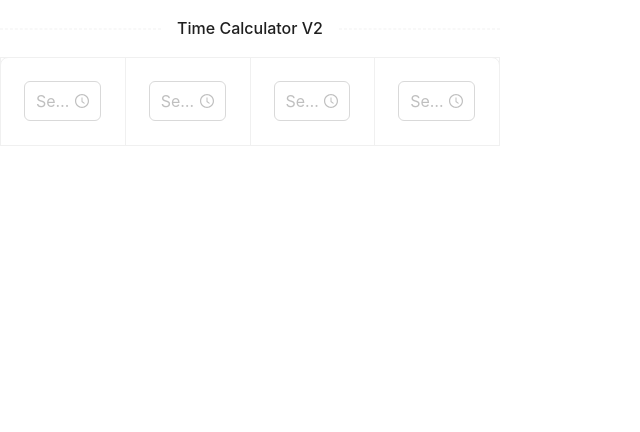
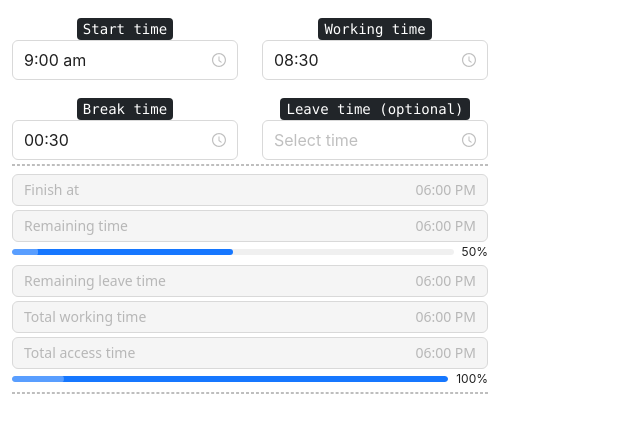
Before and after one commit to Harshil-Kaneria/Chrome-Extenison-Time-Calculator-V2, a React (Create React App) app: page / in a window 1280 px wide. Shown: the top 432 px of the page, without its empty margins (0-640 px from the left). Built offline with nearby package versions, Linux system fonts and the light colour scheme; the HTML template or start-up script is replaced by a standard one.

Commit message:
bootrap new design implementation

```diff
--- a/package.json
+++ b/package.json
@@ -13,9 +13,12 @@
     "@types/react": "^18.0.27",
     "@types/react-dom": "^18.0.10",
     "antd": "^5.9.4",
+    "bootstrap": "^5.3.2",
     "copy-webpack-plugin": "^11.0.0",
     "html-webpack-plugin": "^5.5.0",
+    "moment": "^2.29.4",
     "react": "^18.2.0",
+    "react-bootstrap": "^2.9.0",
     "react-dom": "^18.2.0",
     "react-scripts": "5.0.1",
     "typescript": "^4.9.4",
--- a/src/App.css
+++ b/src/App.css
@@ -1,6 +1,6 @@
-*,body{
-    padding: 0px;
-    margin: 0px;
+body {
+    margin: 0;
+    padding: 0;
 }
 
 .main_body{
@@ -10,6 +10,8 @@
     max-height: 500px;
     min-height: 500px;
     height: 500px;
-    padding: 0px;
-    margin: 0px;
 }
+
+.hr_dashed{
+    border: 1px dashed black
+}
--- a/src/App.jsx
+++ b/src/App.jsx
@@ -1,55 +1,112 @@
 import React, { useState, useEffect } from "react";
 import "./App.css";
-import { Card, TimePicker, Divider } from "antd";
+import "bootstrap/dist/css/bootstrap.min.css";
+import { TimePicker,Progress,Input } from "antd";
+import { Row, Col, Container } from "react-bootstrap";
+import moment from "moment";
 
-const App = () => {
+const { Search } = Input;
+
 const gridStyle = {
   width: "25%",
   textAlign: "center",
 };
 
+const App = () => {
+  const [startTime, setStartTime] = useState("09:00 AM");
+  const [workingTime, setWorkingTime] = useState("08:30");
+  const [breakTime, setBreakTime] = useState("00:30");
+  const [leaveTime, setLeaveTime] = useState("");
+
+  const handleStartTimeChange = (time, timeString) => {
+    setStartTime(timeString);
+  };
+
+  const handleWorkingTimeChange = (time, timeString) => {
+    setWorkingTime(timeString);
+  };
+
+  const handleBreakTimeChange = (time, timeString) => {
+    setBreakTime(timeString);
+  };
+
+  const handleLeaveTimeChange = (time, timeString) => {
+    setLeaveTime(timeString);
+  };
+
   return (
     <>
       <div className="main_body">
-        <Divider dashed={true}>Time Calculator V2</Divider>
-        <Card bordered={true}>
-          <Card.Grid style={gridStyle}>
+        <Container>
+          <Row>
+            <Col xxl={6} xl={6} lg={6} md={6} sm={6} xs={6}>
+              <div class="text-center mt-3">
+                <kbd>Start time</kbd>
+              </div>
               <TimePicker
+                className="w-100"
                 size="large"
-              placeholder="Select Time"
                 use12Hours
                 format="h:mm a"
-              onChange={(time) => {}}
+                defaultValue={moment(startTime, "h:mm a")}
+                onChange={handleStartTimeChange}
+                value={moment(startTime, "h:mm a")}
               />
-          </Card.Grid>
-          <Card.Grid style={gridStyle}>
+            </Col>
+            <Col xxl={6} xl={6} lg={6} md={6} sm={6} xs={6}>
+              <div class="text-center mt-3">
+                <kbd>Working time</kbd>
+              </div>
               <TimePicker
+                className="w-100"
                 size="large"
-              placeholder="Select Time"
+                format="HH:mm"
+                showNow={false}
+                defaultValue={moment(workingTime, "HH:mm")}
+                onChange={handleWorkingTimeChange}
+                value={moment(workingTime, "HH:mm")}
+              />
+            </Col>
+            <Col xxl={6} xl={6} lg={6} md={6} sm={6} xs={6}>
+              <div class="text-center mt-3">
+                <kbd>Break time</kbd>
+              </div>
+              <TimePicker
+                className="w-100"
+                size="large"
+                format="HH:mm"
+                showNow={false}
+                defaultValue={moment(breakTime, "HH:mm")}
+                onChange={handleBreakTimeChange}
+                value={moment(breakTime, "HH:mm")}
+              />
+            </Col>
+            <Col xxl={6} xl={6} lg={6} md={6} sm={6} xs={6}>
+              <div class="text-center mt-3">
+                <kbd>Leave time (optional)</kbd>
+              </div>
+              <TimePicker
+                className="w-100"
+                size="large"
                 use12Hours
                 format="h:mm a"
-              onChange={(time) => {}}
+                onChange={handleLeaveTimeChange}
+                // value={moment(leaveTime, 'h:mm a')}
               />
-          </Card.Grid>
-          <Card.Grid style={gridStyle}>
-            <TimePicker
-              size="large"
-              placeholder="Select Time"
-              use12Hours
-              format="h:mm a"
-              onChange={(time) => {}}
-            />
-          </Card.Grid>
-          <Card.Grid style={gridStyle}>
-            <TimePicker
-              size="large"
-              placeholder="Select Time"
-              use12Hours
-              format="h:mm a"
-              onChange={(time) => {}}
-            />
-          </Card.Grid>
-        </Card>
+            </Col>
+          </Row>
+          <hr className="mt-1 mb-1 hr_dashed" />
+          <Row>
+            <Col className="mt-1" xxl={12} xl={12} lg={12} md={12} sm={12} xs={12}><Input prefix="Finish at" suffix="06:00 PM" disabled /></Col>
+            <Col className="mt-1" xxl={12} xl={12} lg={12} md={12} sm={12} xs={12}><Input prefix="Remaining time" suffix="06:00 PM" disabled /></Col>
+            <Progress className="m-0" percent={50} size="small" status="active" />
+            <Col className="mt-1" xxl={12} xl={12} lg={12} md={12} sm={12} xs={12}><Input prefix="Remaining leave time" suffix="06:00 PM" disabled /></Col>
+            <Col className="mt-1" xxl={12} xl={12} lg={12} md={12} sm={12} xs={12}><Input prefix="Total working time" suffix="06:00 PM" disabled /></Col>
+            <Col className="mt-1" xxl={12} xl={12} lg={12} md={12} sm={12} xs={12}><Input prefix="Total access time" suffix="06:00 PM" disabled /></Col>
+            <Progress className="m-0" percent={100} size="small" status="active" />
+          </Row>
+          <hr className="mt-1 mb-1 hr_dashed" />
+        </Container>
       </div>
     </>
   );
```
Lines whose indentation alone changed are shown as unchanged.
